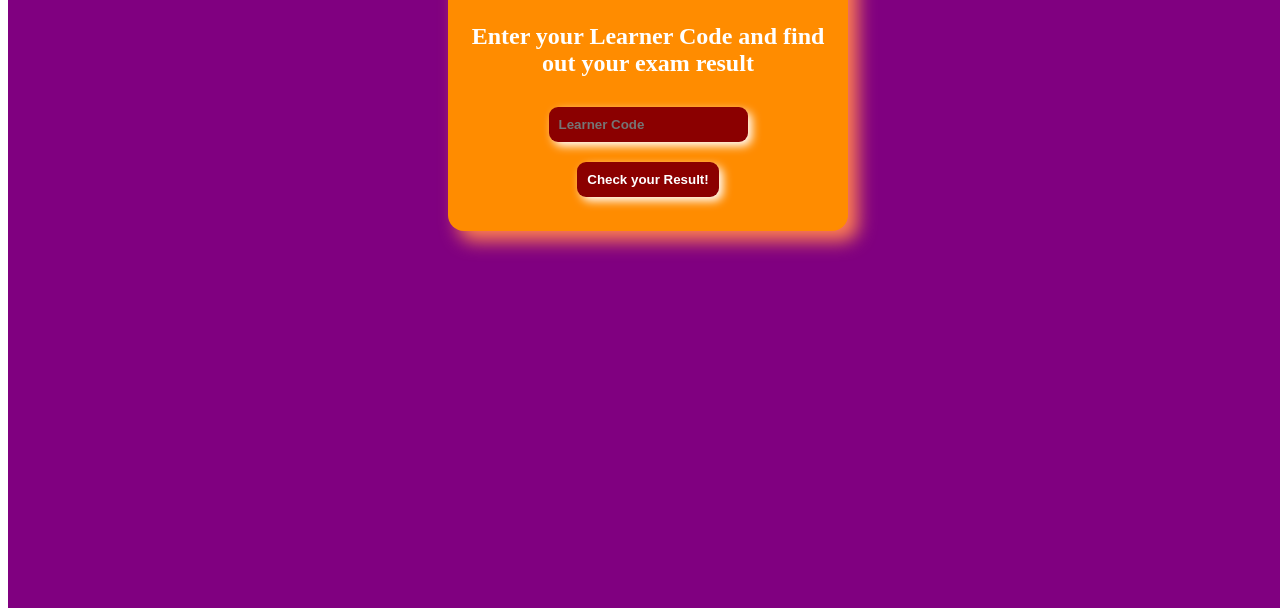
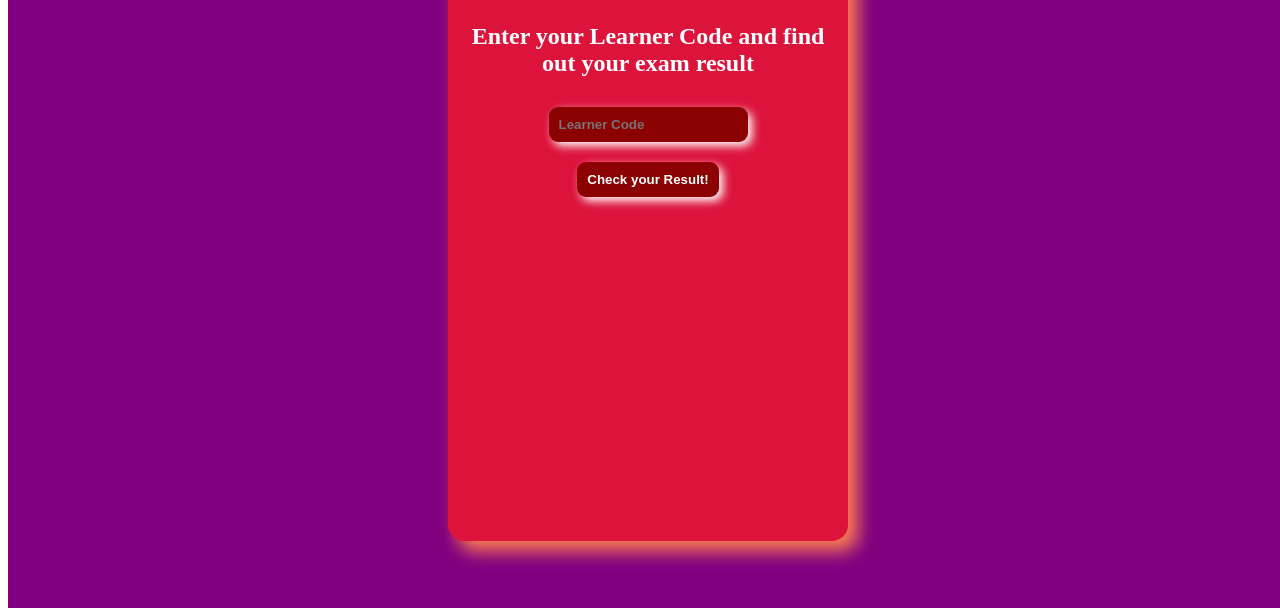
Before and after one commit to Hanumanpawar95/my-project, a plain HTML site: page index.html in a window 1280 px wide. Shown: the part 200-808 px from the top of the page. Drawn offline with nearby package versions, Linux system fonts and the light colour scheme.

Commit message:
Update index.html
color change

```diff
--- a/index.html
+++ b/index.html
@@ -13,13 +13,13 @@
 
     #inputs {
       width: 24rem;
-      height: auto;
+      height: 40rem;
       box-shadow: 10px 10px 18px coral;
       position: relative;
       margin: 6% auto;
       border-radius: 1rem;
       font-weight: bolder;
-      background-color: #FF8C00;
+      background-color: #DC143C;
       padding: 8px;
       color: white;
       text-align: center;
```
